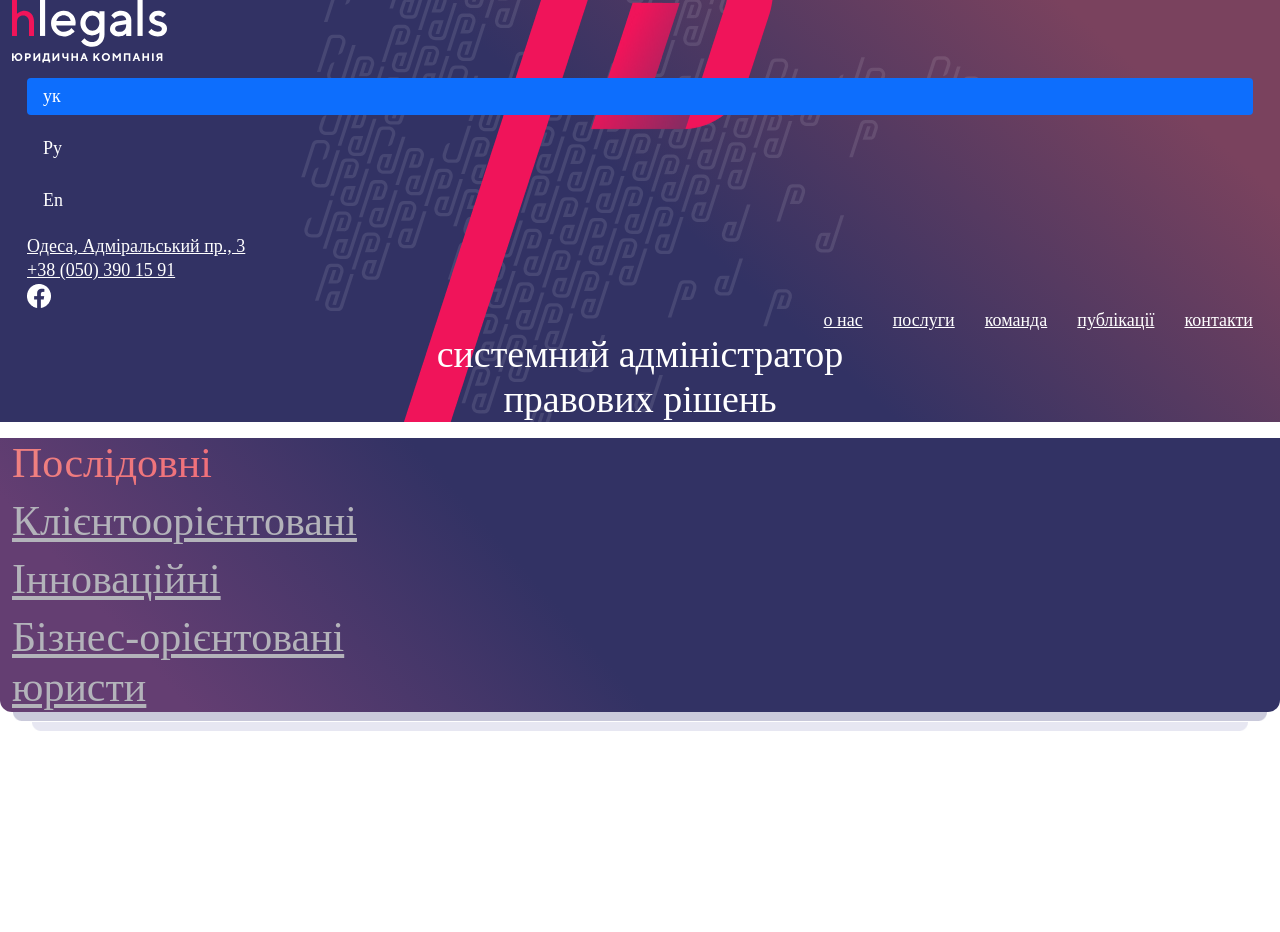
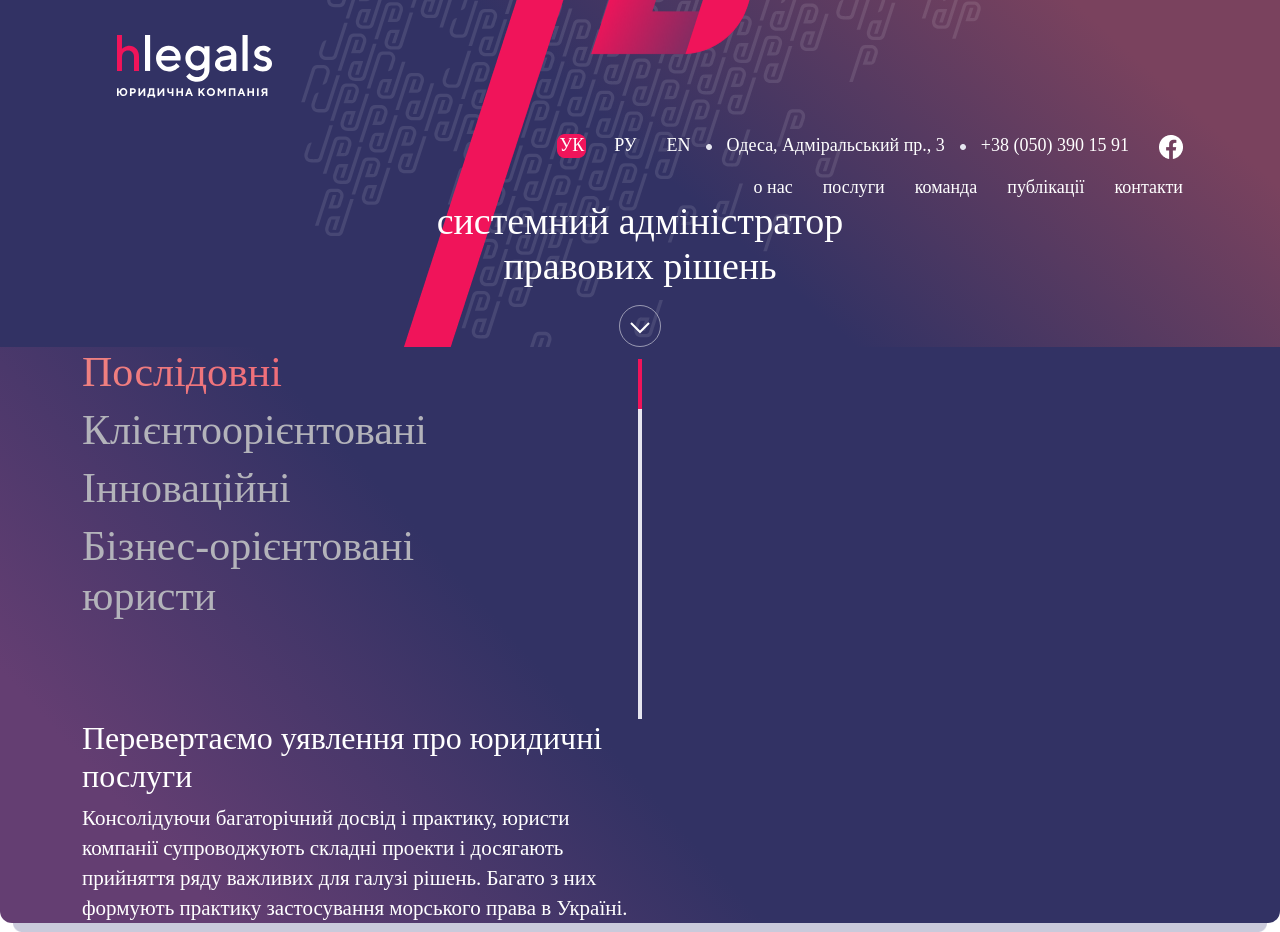
Before and after one commit to Stimarc/model-exam, a plain HTML site: page index.html in a window 1280 px wide. Shown: the top 932 px of the page. Before the commit the page ends 812 px from the top, so only its background shows below. Drawn offline with nearby package versions, Linux system fonts and the light colour scheme.

Commit message:
update 15.03 23:01

```diff
--- a/index.html
+++ b/index.html
@@ -6,8 +6,11 @@
     <meta http-equiv="X-UA-Compatible" content="IE=edge">
     <meta name="viewport" content="width=device-width, initial-scale=1.0">
     <title>Exam</title>
-    <link href="https://cdn.jsdelivr.net/npm/bootstrap@5.0.2/dist/css/bootstrap.min.css" rel="stylesheet" integrity="sha384-EVSTQN3/azprG1Anm3QDgpJLIm9Nao0Yz1ztcQTwFspd3yD65VohhpuuCOmLASjC" crossorigin="anonymous">
-    <script src="https://cdn.jsdelivr.net/npm/bootstrap@5.0.2/dist/js/bootstrap.bundle.min.js" integrity="sha384-MrcW6ZMFYlzcLA8Nl+NtUVF0sA7MsXsP1UyJoMp4YLEuNSfAP+JcXn/tWtIaxVXM" crossorigin="anonymous"></script>
+    <link href="https://cdn.jsdelivr.net/npm/bootstrap@5.0.2/dist/css/bootstrap.min.css" rel="stylesheet"
+        integrity="sha384-EVSTQN3/azprG1Anm3QDgpJLIm9Nao0Yz1ztcQTwFspd3yD65VohhpuuCOmLASjC" crossorigin="anonymous">
+    <script src="https://cdn.jsdelivr.net/npm/bootstrap@5.0.2/dist/js/bootstrap.bundle.min.js"
+        integrity="sha384-MrcW6ZMFYlzcLA8Nl+NtUVF0sA7MsXsP1UyJoMp4YLEuNSfAP+JcXn/tWtIaxVXM"
+        crossorigin="anonymous"></script>
     <link rel="stylesheet" href="./style/style.css">
     <link rel="stylesheet" href="./style/media.css">
 </head>
@@ -18,24 +21,16 @@
         <div class="container">
             <header>
                 <div class="header">
-                    <img src="./images/Logo Min.svg" alt="logo-min">
-                    <ul class="nav nav-pills">
-                        <li class="nav-item">
-                            <a class="nav-link active" aria-current="page" href="#">ук</a>
-                          </li>
-                          <li class="nav-item">
-                            <a class="nav-link" href="#">Ру</a>
-                          </li>
-                          <li class="nav-item">
-                            <a class="nav-link" href="#">En</a>
-                          </li>
-                        <li class="item"><a href="#">Одеса, Адміральський пр., 3</a></li>
-                        <li class="item"><a href="tel:+38 (050) 390 15 91">+38 (050) 390 15 91</a></li>
-                        <li class="item"><a href="#"><img src="./images/Facebook.png" alt="facebook"></a></li>
+                   <div class="logo"><img src="./images/Logo Min.svg" alt="logo-min"></div>
+                    <ul class="wrap-lang">
+                        <li class="language1"><a href="#">УК</a></li>
+                        <li class="language"><a href="#">РУ</a></li>
+                        <li class="language"><a href="#">EN</a></li>
+                        <li class="item"><img src="./images/separator.png" alt="separator"><a href="#">Одеса,
+                                Адміральський пр., 3</a><img src="./images/separator.png" alt="separator"></li>
+                        <li class="item"><a href="tel:+38 (050) 390 15 91">+38 (050) 390 15 91</a><a href="#"><img
+                                    src="./images/Facebook.png" alt="facebook"></a></li>
                     </ul>
-
-
-
                     <nav class="wrap-nav">
                         <li class="nav"><a href="#">о нас</a></li>
                         <li class="nav"><a href="#">послуги</a></li>
@@ -46,6 +41,9 @@
                 </div>
             </header>
             <p class="text">системний адміністратор <br>правових рішень</p>
+            <div class="scroll">
+                <a href="#"><img src="./images/Scroll down.svg" alt="scroll"></a>
+            </div>
         </div>
     </section>
     <section class="second-section">
@@ -55,6 +53,11 @@
                 <h2 class="exp"><a href="#"> Клієнтоорієнтовані</a></h2>
                 <h2 class="exp"><a href="#"> Інноваційні</a></h2>
                 <h2 class="exp"><a href="#">Бізнес-орієнтовані<br>юристи</a></h2>
+                <div class="selector"><img src="./images/selector.svg" alt="selector"></div>
+                <div class="introduction">
+                    <h1 class="intro-h1">Перевертаємо уявлення про юридичні <br> послуги</h1>
+                    <p class="intro-p">Консолідуючи багаторічний досвід і практику, юристи <br> компанії супроводжують складні проекти і досягають <br> прийняття ряду важливих для галузі рішень. Багато з них <br> формують практику застосування морського права в Україні.</p>
+                </div>
 
             </div>
         </div>
--- a/style/style.scss
+++ b/style/style.scss
@@ -8,8 +8,14 @@
     list-style: none;
     text-decoration: none;
 }
+ol,ul{
+    text-decoration: none;
+}
+a{
+    text-decoration: none;
+}
 .container{
-    max-width: 1440px;
+    width: 1440px;
     margin: 0 auto;
 }
 .first-section{
@@ -25,12 +31,17 @@ line-height: 21px;
 color: #FFFFFF;
 margin: 15px;
 }
-.nav nav-pills{
-display: flex
+.logo{
+    padding: 35px;
 }
+.wrap-lang{
+display: flex;
+justify-content: end;
 
-
-
+}
+.language1{
+background: url(../images/Active.png)no-repeat center;
+}
 .wrap-nav{
     display: flex;
     justify-content: end;
@@ -45,7 +56,9 @@ line-height: 45px;
 text-align: center;
 color: #FFFFFF;
 }
-
+.scroll{
+    text-align: center;
+}
 .exp-active{
     font-family: 'TT Norms';
     font-size: 42px;
@@ -60,6 +73,24 @@ font-family: 'TT Norms';
 font-size: 42px;
 line-height: 50px;
 color: #B3B3BA;
+}
+.selector{
+display: flex;
+justify-content: center;
+margin-top: -270px;
+}
+
+.introduction h1{
+    font-family: 'TT Norms';
+    font-size: 32px;
+    line-height: 38px;
+    color: #FFFFFF;
+}
+.introduction p{
+    font-family: 'TT Norms';
+    font-size: 21px;
+    line-height: 30px;
+    color: #FFFFFF;
 }
 .second-section{
     background: linear-gradient(228.57deg, #323264 11.93%, #323264 57.17%, #643E72 87.46%);
```
Also changed, not shown: images/Scroll down.svg (added), images/selector.svg (added), images/separator.png (added), style/style.css, 1 other file.
